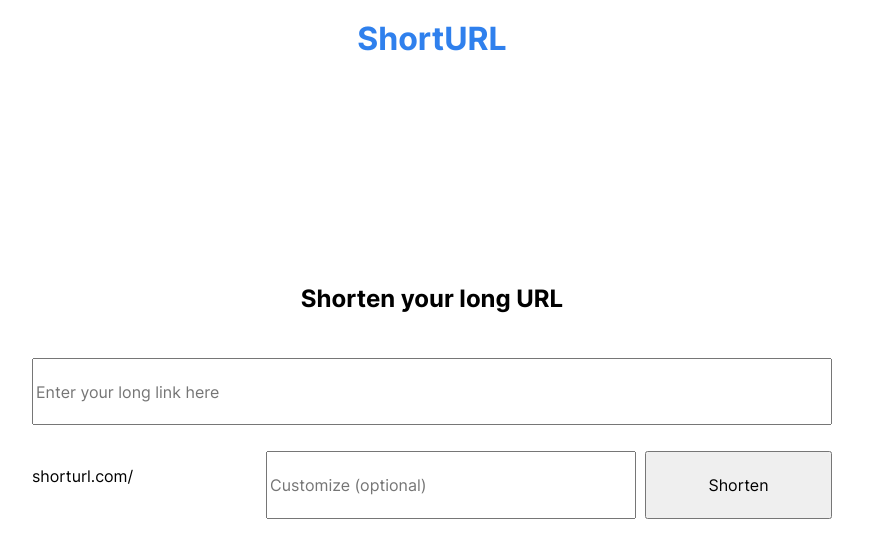
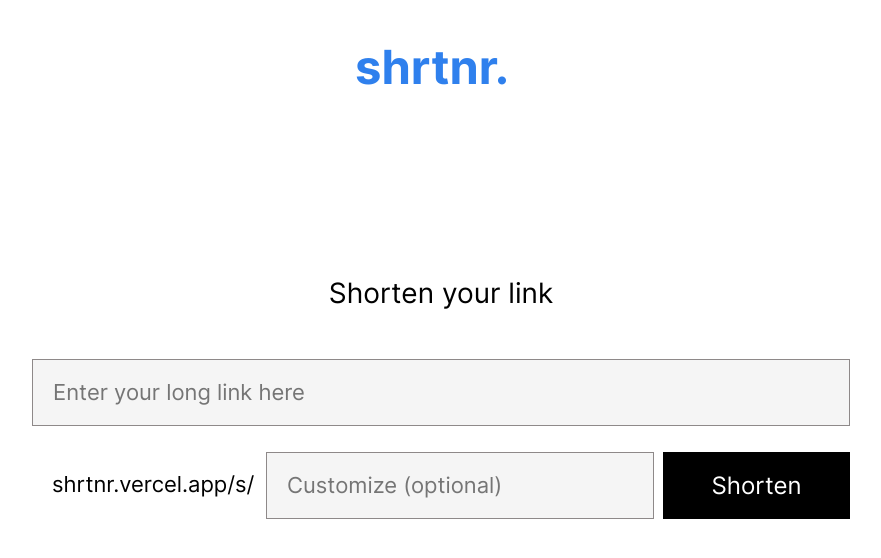
Before and after one commit to vldslw/shortURL, a Nuxt app: page / in a window 1280 px wide. Shown: the top 558 px of the page, without its empty margins (208-1089 px from the left). Built offline with nearby package versions, Linux system fonts and the light colour scheme.

Commit message:
feat: style home page

```diff
--- a/components/Form.vue
+++ b/components/Form.vue
@@ -1,12 +1,12 @@
 <template>
   <form class="form">
-    <h2 class="form__title">Shorten your long URL</h2>
+    <h2 class="form__title">Shorten your link</h2>
     <input
       type="text"
       class="form__input form__input_link"
       placeholder="Enter your long link here"
     />
-    <p class="form__base-url">shorturl.com/</p>
+    <p class="form__base-url">shrtnr.vercel.app/s/</p>
     <input
       type="text"
       class="form__input form__input_slug"
@@ -27,7 +27,6 @@ export default {};
     "title title title"
     "input input input"
     "base-url slug button";
-  grid-template-rows: 1fr 1fr 1fr;
   grid-template-columns: 225px 1fr 187px;
   column-gap: 9px;
   row-gap: 26px;
@@ -36,8 +35,18 @@ export default {};
 .form__title {
   grid-area: title;
   text-align: center;
+  font-size: 28px;
+  font-weight: 400;
 }
 
+.form__input {
+  padding: 20px;
+  border: 1px solid #8e8989;
+  background-color: #f5f5f5;
+  font-size: 22px;
+  font-weight: 400;
+  outline: none;
+}
 .form__input_link {
   grid-area: input;
 }
@@ -48,10 +57,25 @@ export default {};
 
 .form__base-url {
   grid-area: base-url;
+  margin: 0;
+  padding: 20px;
+  font-size: 22px;
+  font-weight: 400;
 }
 
 .form__button {
   grid-area: button;
+  padding: 17px 37px;
+  color: #fff;
+  background-color: black;
+  font-size: 24px;
+  font-weight: 400;
+  line-height: normal;
+  border: none;
   cursor: pointer;
 }
+
+.form__button:hover {
+  background-color: #2f80ed;
+}
 </style>
--- a/components/Header.vue
+++ b/components/Header.vue
@@ -1,6 +1,6 @@
 <template>
   <header class="header">
-    <h1 class="header__title">ShortURL</h1>
+    <h1 class="header__title">shrtnr.</h1>
   </header>
 </template>
 
@@ -12,10 +12,12 @@ export default {};
 .header {
   display: flex;
   justify-content: center;
+  padding: 40px 0;
 }
 
 .header__title {
-  font-size: 2rem;
+  margin: 0;
+  font-size: 47px;
   font-weight: 700;
   color: #2f80ed;
 }
--- a/pages/index.vue
+++ b/pages/index.vue
@@ -18,7 +18,7 @@ export default {};
 
 .content {
   margin: 0 auto;
-  padding: 185px 0;
+  padding: 120px 20px 0;
   max-width: 800px;
 }
 </style>
```
